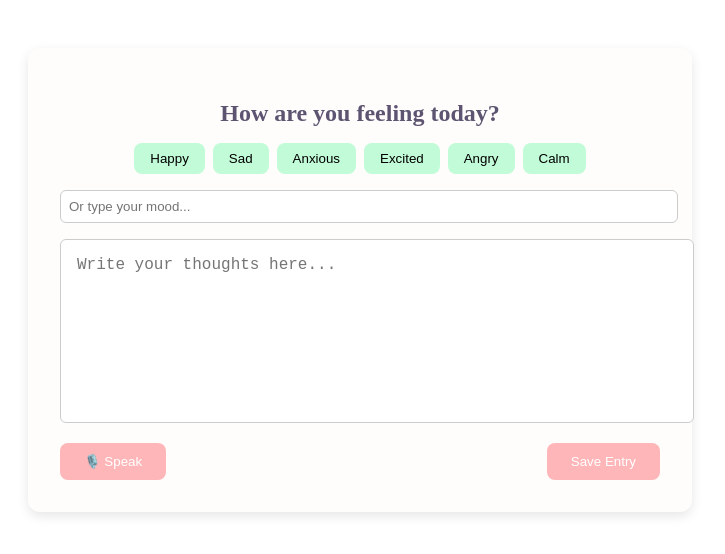
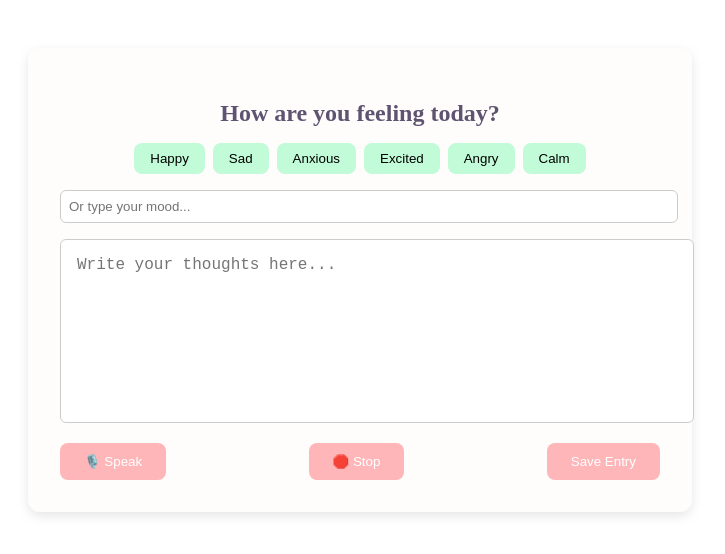
Before and after one commit to ShaynaMBarclay/vent2me, a React (Vite) app: page /journal in a window 1280 px wide. Shown: the top 554 px of the page, without its empty margins (280-1005 px from the left). Built offline with nearby package versions, Linux system fonts and the light colour scheme; the HTML template or start-up script is replaced by a standard one.

Commit message:
speach to text

```diff
--- a/src/pages/Journal.jsx
+++ b/src/pages/Journal.jsx
@@ -22,8 +22,9 @@ function Journal() {
       const SpeechRecognition = window.SpeechRecognition || window.webkitSpeechRecognition;
       const recognition = new SpeechRecognition();
       recognition.lang = 'en-US';
-      recognition.continuous = false;
-      recognition.interimResults = false;
+      recognition.continuous = true;
+      recognition.interimResults = true;
+
 
       recognition.onresult = (event) => {
         const transcript = event.results[0][0].transcript;
@@ -32,8 +33,10 @@ function Journal() {
       };
 
       recognition.onend = () => {
-        setIsListening(false);
-      };
+        if (isListening) {
+            recognition.start(); // 🔄 Restart listening if still enabled
+          }
+        };
 
       recognitionRef.current = recognition;
     }, []);
@@ -44,6 +47,13 @@ function Journal() {
         recognitionRef.current.start();
       }
     };
+
+    const stopListening = () => {
+        if (recognitionRef.current && isListening) {
+          setIsListening(false);
+          recognitionRef.current.stop();
+        }
+      };
 
     const handleSubmit = (e) => {
         e.preventDefault();
@@ -87,6 +97,9 @@ function Journal() {
           <button onClick={startListening} className="voice-button">
             🎙️ Speak
           </button>
+          <button onClick={stopListening} className="voice-button">
+         🛑 Stop
+        </button>
           <button onClick={handleSubmit} className="submit-button">
             Save Entry
           </button>
```
